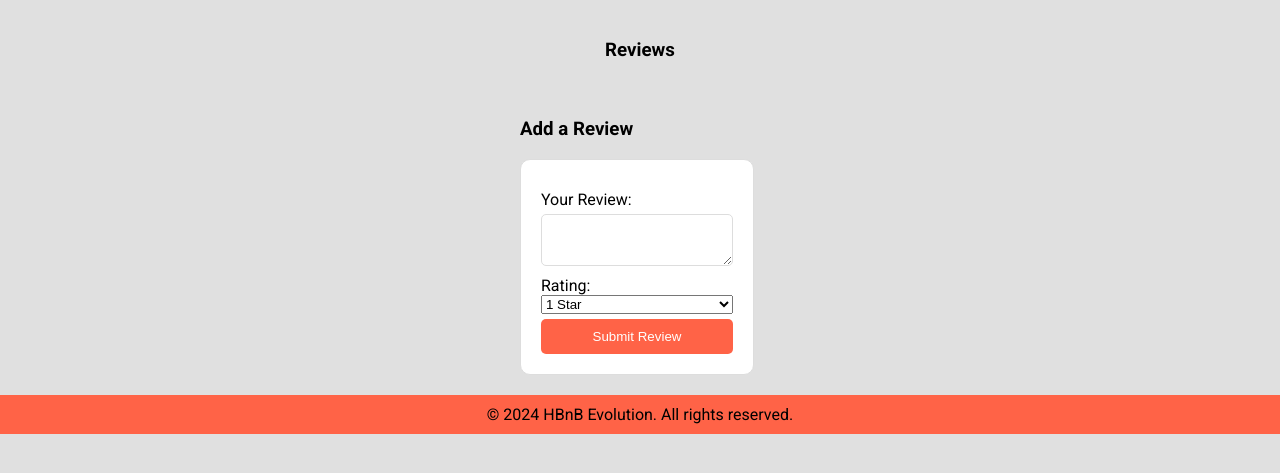
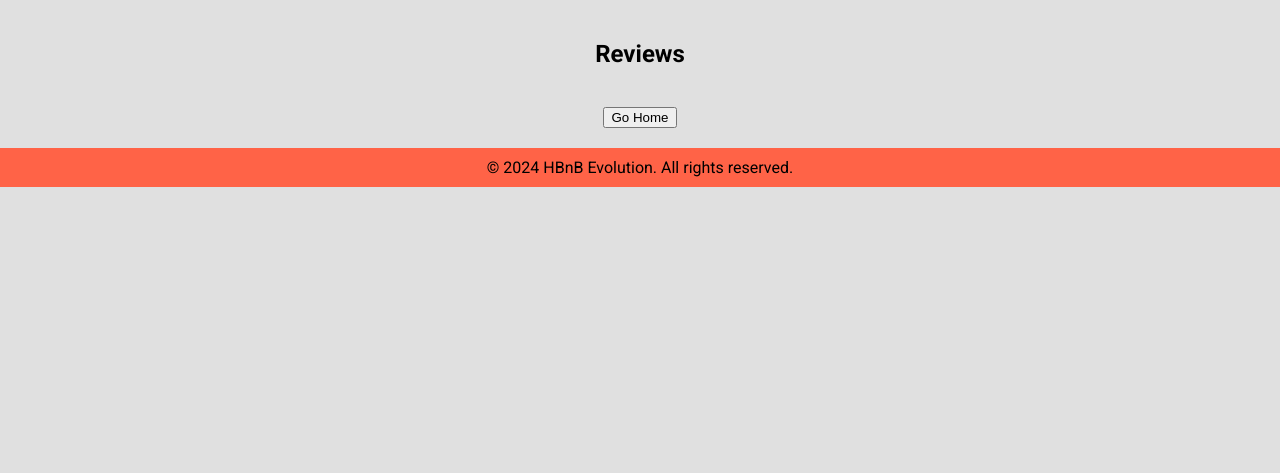
Before and after one commit to kryssbm99/holbertonschool-hbnb-client, a Flask app: page /place.html in a window 1280 px wide. Shown: the part 60-533 px from the top of the page. Run offline with Flask 3, Linux system fonts and the light colour scheme.

Commit message:
Final touches

```diff
--- a/static/scripts.js
+++ b/static/scripts.js
@@ -235,7 +235,7 @@ function logoutUser() {
 // Function to check authentication specifically for place details page
 function checkAuthenticationForPlaceDetails(placeId) {
     const token = getCookie('token');
-    const addReviewSection = document.getElementById('add-review');
+    const addReviewSection = document.querySelector('.review-button-div');
 
     if (!token) {
         if (addReviewSection) addReviewSection.style.display = 'none';
@@ -262,57 +262,28 @@ async function fetchPlaceDetails(token, placeId) {
 // Function to display detailed information about a place
 function displayPlaceDetails(place) {
     const placeDetailsSection = document.getElementById('place-details');
-    placeDetailsSection.innerHTML = '';
-
-    const nameElement = document.createElement('h2');
-    nameElement.textContent = place.name;
-    placeDetailsSection.appendChild(nameElement);
-
-    const hostElement = document.createElement('p');
-    hostElement.textContent = `Host: ${place.host_name}`;
-    placeDetailsSection.appendChild(hostElement);
-
-    const priceElement = document.createElement('p');
-    priceElement.textContent = `Price per night: $${place.price_per_night}`;
-    placeDetailsSection.appendChild(priceElement);
-
-    const locationElement = document.createElement('p');
-    locationElement.textContent = `Location: ${place.city_name}, ${place.country_name}`;
-    placeDetailsSection.appendChild(locationElement);
-
-    const descriptionElement = document.createElement('p');
-    descriptionElement.textContent = `Description: ${place.description}`;
-    placeDetailsSection.appendChild(descriptionElement);
-
-    const amenitiesElement = document.createElement('p');
-    amenitiesElement.textContent = `Amenities: ${place.amenities.join(', ')}`;
-    placeDetailsSection.appendChild(amenitiesElement);
-
-    if (place.images && place.images.length > 0) {
-        place.images.forEach(image => {
-            const imgElement = document.createElement('img');
-            imgElement.src = image;
-            placeDetailsSection.appendChild(imgElement);
-        });
-    }
+    placeDetailsSection.innerHTML = `
+        <img src="static/place${place.id.split('-')[1]}.jpg" alt="${place.name}" class="place-large-image">
+        <div class="place-info">
+            <p><strong>Host:</strong> ${place.host_name}</p>
+            <p><strong>Price per night:</strong> $${place.price_per_night}</p>
+            <p><strong>Location:</strong> ${place.city_name}, ${place.country_name}</p>
+            <p><strong>Description:</strong> ${place.description}</p>
+            <p><strong>Amenities:</strong> ${place.amenities.join(', ')}</p>
+        </div>
+    `;
 
     const reviewsSection = document.getElementById('reviews');
-    reviewsSection.innerHTML = '<h2>Reviews</h2>';
+    reviewsSection.innerHTML = '<h3>Reviews</h3>';
     place.reviews.forEach(review => {
         const reviewCard = document.createElement('div');
         reviewCard.className = 'review-card';
 
-        const reviewComment = document.createElement('p');
-        reviewComment.textContent = `Comment: ${review.comment}`;
-        reviewCard.appendChild(reviewComment);
-
-        const reviewUser = document.createElement('p');
-        reviewUser.textContent = `User: ${review.user_name}`;
-        reviewCard.appendChild(reviewUser);
-
-        const reviewRating = document.createElement('p');
-        reviewRating.textContent = `Rating: ${review.rating}/5`;
-        reviewCard.appendChild(reviewRating);
+        reviewCard.innerHTML = `
+            <h4>${review.user_name}</h4>
+            <p>${review.comment}</p>
+            <p>Rating: ${review.rating} stars</p>
+        `;
 
         reviewsSection.appendChild(reviewCard);
     });
--- a/templates/index.html
+++ b/templates/index.html
@@ -12,6 +12,7 @@
         <nav>
             <img src="static/logo.png" class="logo" alt="Application Logo">
             <a href="login.html" id="login-link" class="login-button">Login</a>
+            <a href="http://127.0.0.1:5000/" class="login-button">Home</a>
             <a href="#" id="logout-link" class="logout-button" style="display: none;">Logout</a>
         </nav>
     </header>
--- a/templates/login.html
+++ b/templates/login.html
@@ -10,7 +10,7 @@
     <header>
         <nav>
             <img src="static/logo.png" class="logo" alt="Application Logo">
-            <a href="login.html" id="login-link" class="login-button">Login</a>
+            <a href="http://127.0.0.1:5000/" class="login-button">Home</a>
             <a href="#" id="logout-link" class="logout-button" style="display: none;">Logout</a>
         </nav>
     </header>
--- a/templates/place.html
+++ b/templates/place.html
@@ -10,39 +10,31 @@
     <header>
         <nav>
             <img src="static/logo.png" class="logo" alt="Application Logo">
-            <a href="index.html" class="login-button">Home</a>
+            <a href="http://127.0.0.1:5000/" class="login-button">Home</a>
             <a href="login.html" id="login-link" class="login-button">Login</a>
             <a href="#" id="logout-link" class="logout-button" style="display: none;">Logout</a>
         </nav>
     </header>
     <main>
-        <section id="place-details" class="place-details">
-            <!-- Place details will be populated dynamically here -->
+        <section class="place-details">
+            <!-- Place details will be populated dynamically -->
+             <div id="place-details"><h2>Reviews</h2>
+             <img src="" alt="" class="place-large-image">
         </section>
-        <div class="reviews">
-            <h3>Reviews</h3>
-            <div id="reviews-list">
-                <!-- Reviews will be populated dynamically -->
+        <section id="reviews">
+            <!-- Reviews will be populated dynamically -->
+        </section>
+        <section id="add-review">
+            <!--add a button that takes the user to review-->
+            <!--make a verifier to see if its logged in if not send it to login-->
+            <div class="review-button-div">
+                <nav>
+                    <a href="add_review.html"><button>Add Review</button></a>
+                </div>
+                    <a href="http://127.0.0.1:5000/"><button>Go Home</button></a>
+                </nav>
             </div>
-        </div>
-        <div class="add-review">
-            <h3>Add a Review</h3>
-            <form id="review-form" action="/add_review" method="post">
-                <label for="review">Your Review:</label>
-                <textarea id="review" name="review" required></textarea>
-
-                <label for="rating">Rating:</label>
-                <select id="rating" name="rating">
-                    <option value="1">1 Star</option>
-                    <option value="2">2 Stars</option>
-                    <option value="3">3 Stars</option>
-                    <option value="4">4 Stars</option>
-                    <option value="5">5 Stars</option>
-                </select>
-
-                <button type="submit" class="review-button">Submit Review</button>
-            </form>
-        </div>
+        </section>
     </main>
     <footer>
         <p>© 2024 HBnB Evolution. All rights reserved.</p>
```
Also changed, not shown: templates/add_review.html (+9 -1 lines), README.md.
